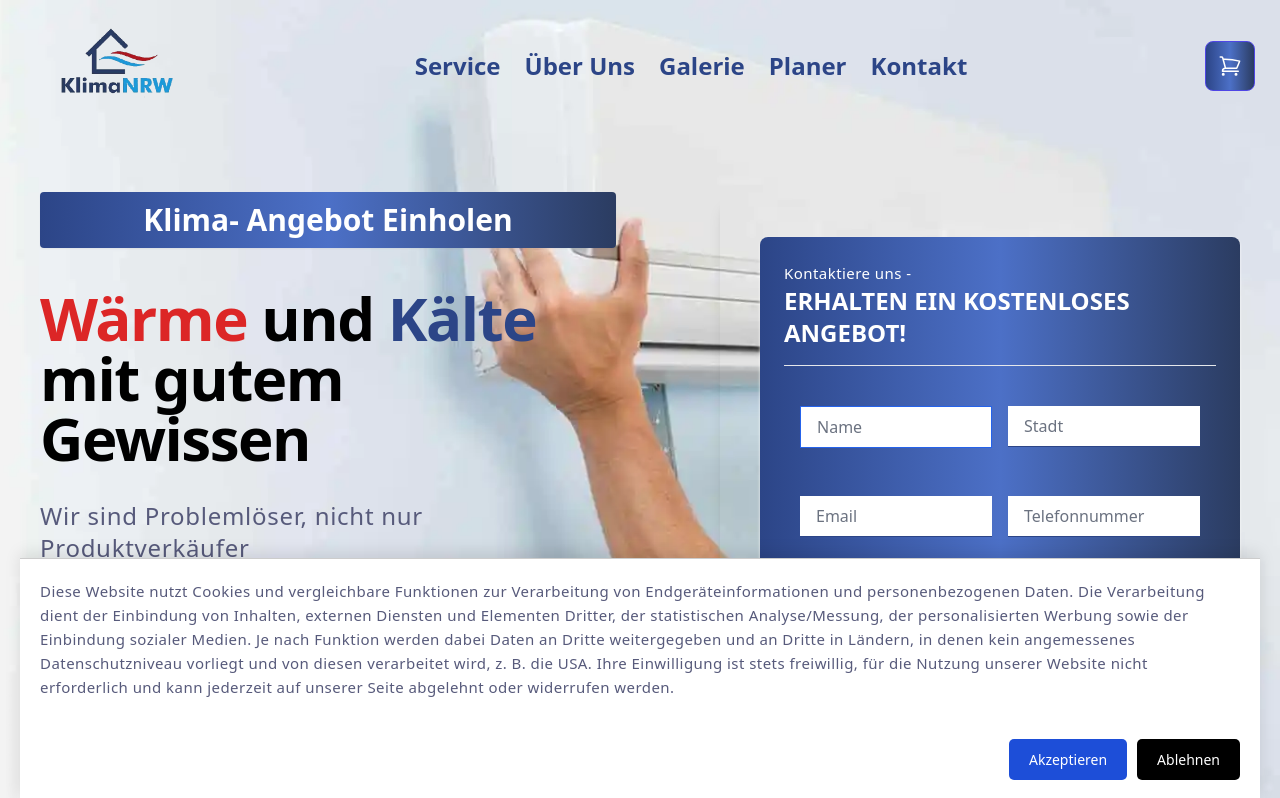
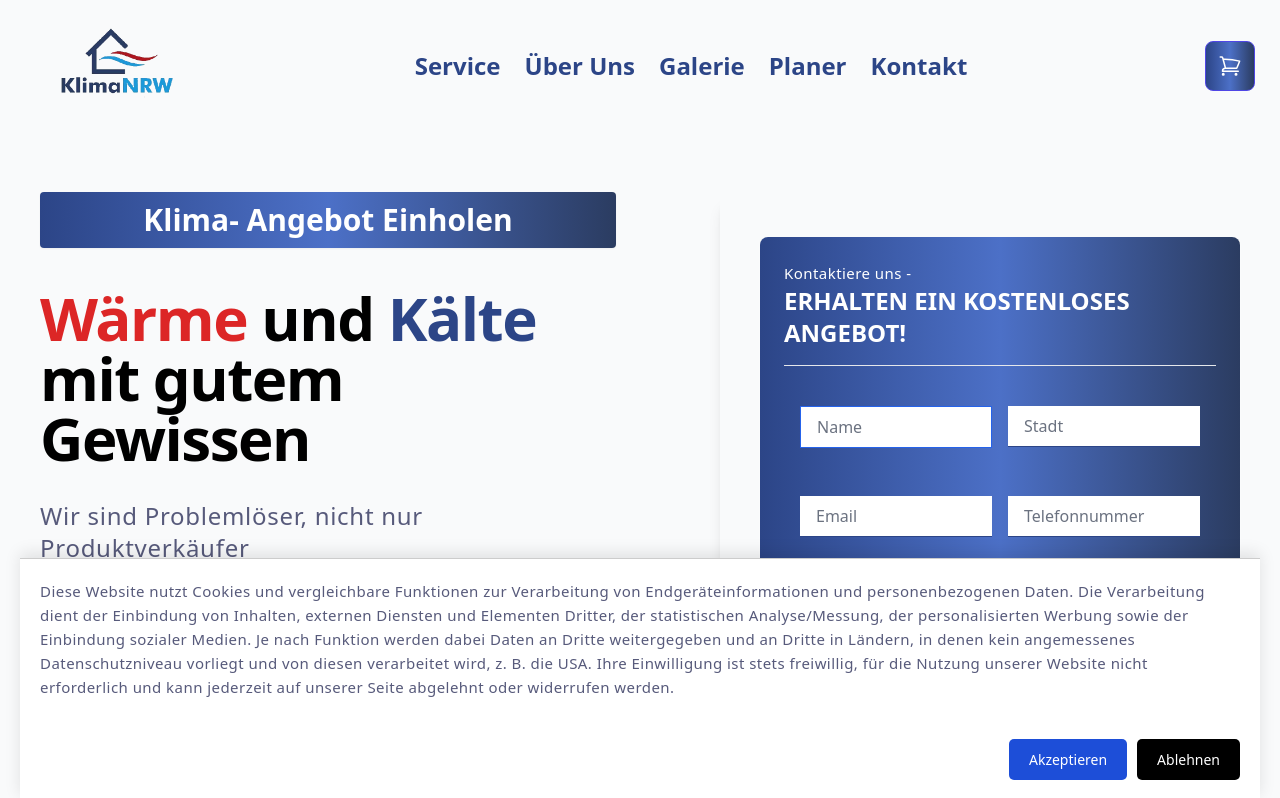
Before and after one commit to maazmasood/react, a Next.js app: page / in a window 1280 px wide. Shown: the top 798 px of the page. Built offline with nearby package versions, Linux system fonts and the light colour scheme.

Commit message:
Update HeroSection.js

```diff
--- a/pages/components/HeroSection.js
+++ b/pages/components/HeroSection.js
@@ -31,15 +31,7 @@ export default function HeroSection() {
     <div>
       <div className="relative flex">
         <div className="bg-gray-50 absolute lg:inset-y-0 lg:right-0 top-0 h-full w-full main_screen bg-[#DEE2EC]">
-          <Image
-            className="object-cover lg:object-right aspect-auto h-full  lg:h-full lg:w-full z-10"
-            src="/Klima-Nrw-Home-Background.webp"
-            alt="Klima-Nrw-Home-Background"
-            title="Klima-Nrw-Home-Background"
-            width={1900}
-            height={1100}
-            style={{ height: "100%" }}
-          />
+
         </div>
 
         <div className="mx-auto max-w-7xl flex justify-end items-center md:mt-0">
```
